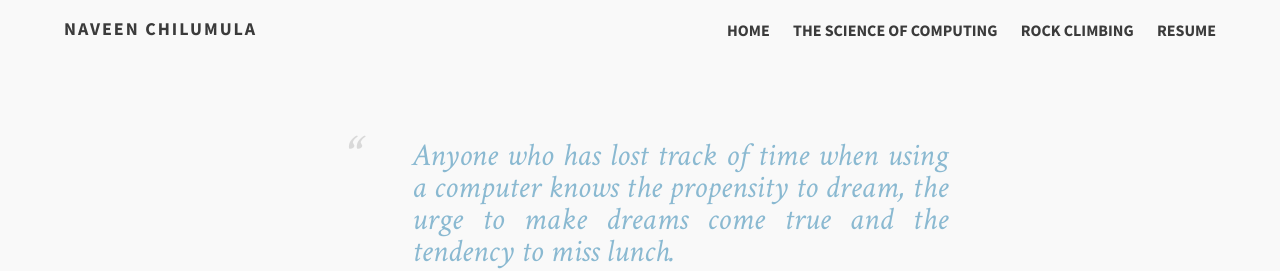
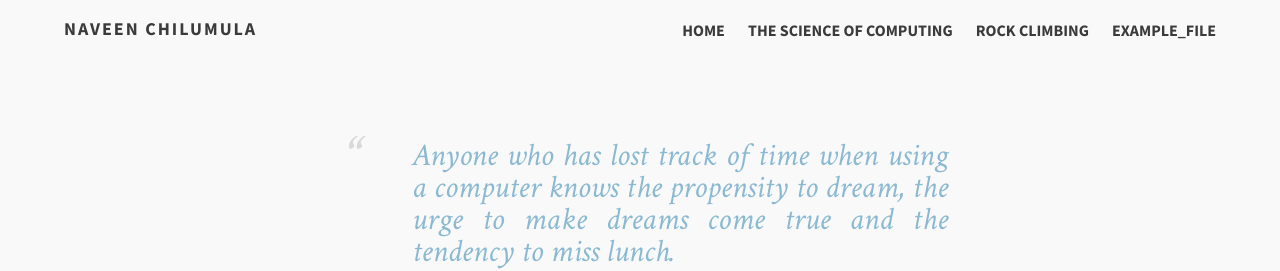
Before and after one commit to naveenrc/naveenrc.github.io, a Jekyll site: the page built from index.md, in a window 1280 px wide. Shown: the top 271 px of the page. Built offline with Jekyll 4.4.1, drawn with Linux system fonts in a browser that asks for light colours.

Commit message:
Update head-dark.html

```diff
--- a/_includes/head-dark.html
+++ b/_includes/head-dark.html
@@ -61,7 +61,7 @@
             {% endfor %}
 
             <li>
-              <a href="/resume.pdf" target="_blank">Resume</a>
+              <a href="/file.pdf" target="_blank">Example_file</a>
             </li>
 
           </ul>
```
